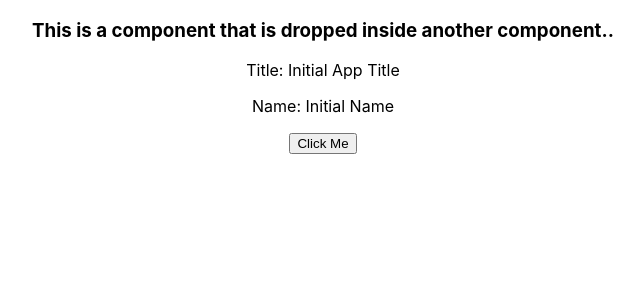
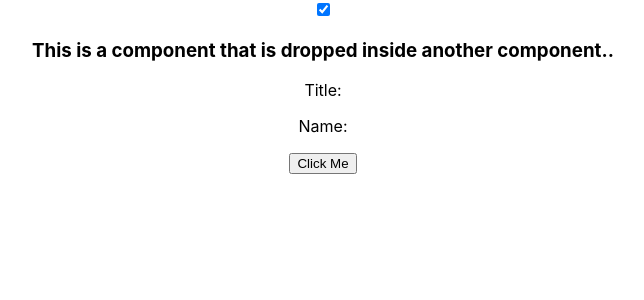
Before and after one commit to eimutis22/React-CRUD, a React (Create React App) app: page / in a window 1280 px wide. Shown: the top 300 px of the page, without its empty margins (317-961 px from the left). Built offline with nearby package versions, Linux system fonts and the light colour scheme.

Commit message:
Controlled / Uncontrolled Inputs

```diff
--- a/src/App.js
+++ b/src/App.js
@@ -8,23 +8,26 @@ class App extends Component {
     super(props);
 
     this.state = {
-      title: 'Initial App Title',
-      name: 'Initial Name'
+      checked: true
     }
 
-    this.onClick = this.onClick.bind(this);
+    this.updateCheck = this.updateCheck.bind(this);
   }
 
-  onClick(event) {
-    this.setState({
-      title: 'New App Title',
-      name: 'New Name'
-    });
+  updateCheck(event) {
+    this.setState({ checked: !this.state.checked });
   }
 
   render() {
     return (
       <div className="App">
+
+        <input
+          type="checkbox"
+          onChange={this.updateCheck}
+          checked={this.state.checked}
+        />
+
         <MyComponent
           title={this.state.title}
           name={this.state.name}
--- a/src/MyComponent.js
+++ b/src/MyComponent.js
@@ -1,52 +1,7 @@
 import React, { Component } from 'react';
 import PropTypes from 'prop-types';
 
-const propTypes = {
-  title: PropTypes.string.isRequired,
-  name: PropTypes.string.isRequired,
-  onClick: PropTypes.func
-};
-
-const defaultProps = {
-  title: 'Default App Title'
-};
-
 class MyComponent extends Component {
-
-  componentWillMount() {
-    console.log('--- WILL MOUNT ---');
-  }
-
-  componentDidMount() {
-    console.log('--- DID MOUNT ---');
-  }
-
-  componentWillUpdate(nextProps, nextState) {
-    console.log('--- WILL UPDATE ---')
-
-    console.log('Props: ', this.props);
-    console.log('State: ', this.state);
-
-    console.log('Next Props: ', nextProps);
-    console.log('Next State: ', nextState);
-  }
-
-  componentDidUpdate(prevProps, prevState) {
-    console.log('--- DID UPDATE ---')
-
-    console.log('Props: ', this.props);
-    console.log('State: ', this.state);
-
-    console.log('Prev Props: ', prevProps);
-    console.log('Prev State: ', prevState);
-  }
-
-  shouldComponentUpdate(nextProps, nextState) {
-    if (true)
-      return true; // Component can update
-
-    return false; // Component can't update
-  }
 
   render() {
 
@@ -66,7 +21,4 @@ class MyComponent extends Component {
   }
 }
 
-MyComponent.propTypes = propTypes;
-MyComponent.defaultProps = defaultProps;
-
 export default MyComponent;
```
